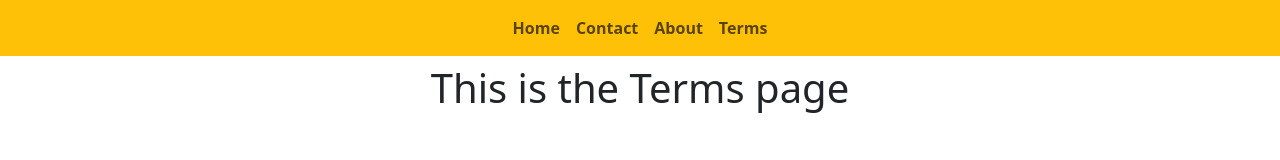
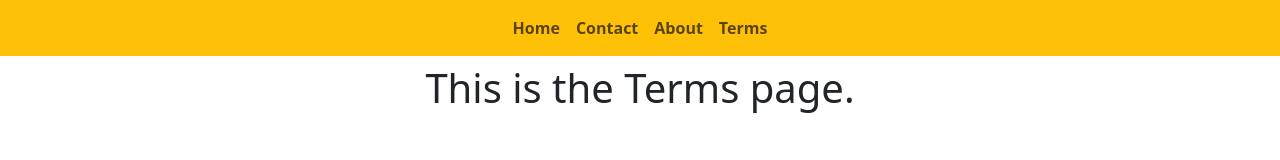
Before and after one commit to srijonashraf/Basic-Node-Navigate, a website: page terms.html in a window 1280 px wide. Drawn offline with nearby package versions, Linux system fonts and the light colour scheme.

Commit message:
Update terms.html

```diff
--- a/terms.html
+++ b/terms.html
@@ -31,7 +31,7 @@
       </nav>
     </div>
 
-    <h1 class="text-center mt-2">This is the Terms page</h1>
+    <h1 class="text-center mt-2">This is the Terms page.</h1>
 
     <script
       src="https://cdn.jsdelivr.net/npm/bootstrap@5.3.1/dist/js/bootstrap.bundle.min.js"
```
